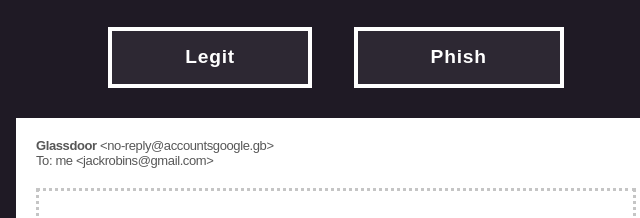
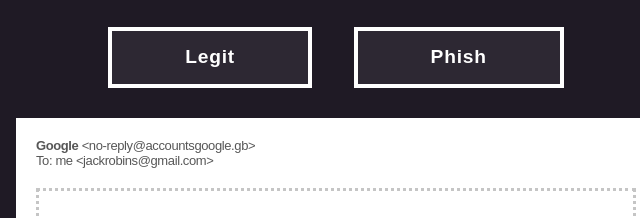
Before and after one commit to jlmeso345/-phishing-game, a plain HTML site: page index.html in a window 1280 px wide. Shown: the top 218 px of the page, 304-944 px from the left. Drawn offline with Linux system fonts and the light colour scheme.

Commit message:
Update index.html

```diff
--- a/index.html
+++ b/index.html
@@ -181,7 +181,7 @@
             var companylist = ["Spotify", "Now Music", "uTorrent", "A Facebook friend", "Messenger", "Facebook", "Clash of Clans", "WhatsApp", "Instagram", "Twitter", "Snapchat", "Candy Crush", "Steam", "Uber", "Uber Eats", "Barclays Bank", "Monzo Bank", "Norton", "Youtube", "Youtube Gaming", "Netflix", "Rabbit", "Amazon", "Play Store", "Tinder"];
             var company;
             var myEmail = "jackrobins@gmail.com"
-            var senderName = "Glassdoor";
+            var senderName = "Google";
             var senderAddr = "";
 
             ////////// Random Generation //////////////
```
